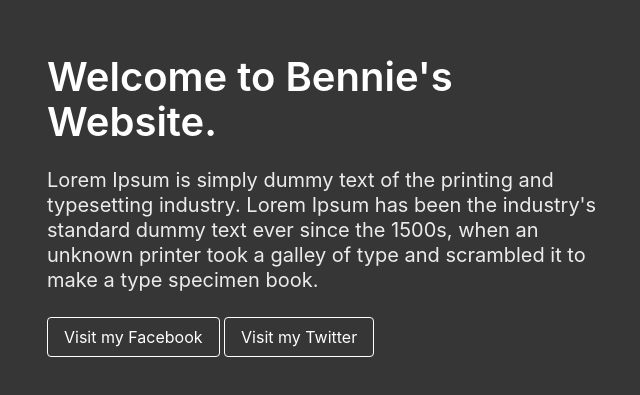
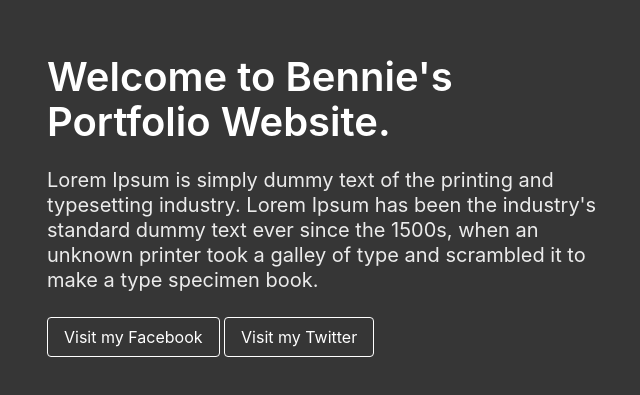
Before and after one commit to BenGorrr/sohbennie.github.io, a plain HTML site: page index.html in a window 1280 px wide. Shown: the part 195-590 px from the top of the page, without its empty margins (311-951 px from the left). Drawn offline with nearby package versions, Linux system fonts and the light colour scheme.

Commit message:
Update index.html

```diff
--- a/index.html
+++ b/index.html
@@ -13,7 +13,7 @@
             <div class="columns is-vcentered is-centered">
                 <div class="column is-6">
                     <div class="block">
-                        <h1 class="title is-2">Welcome to Bennie's Website.</h1>
+                        <h1 class="title is-2">Welcome to Bennie's Portfolio Website.</h1>
                     </div>
                     <div class="block">
                         <h2 class="subtitle">Lorem Ipsum is simply dummy text of the printing and typesetting industry. Lorem Ipsum has been the industry's standard dummy text ever since the 1500s, when an unknown printer took a galley of type and scrambled it to make a type specimen book.<br>
```
